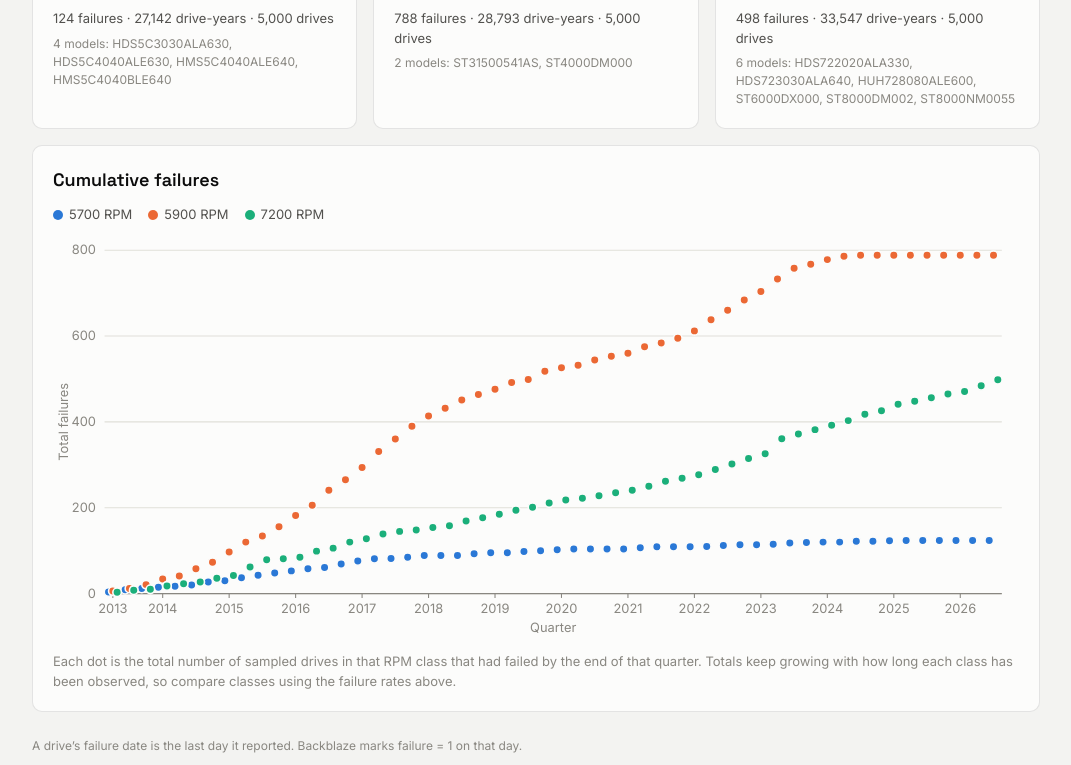
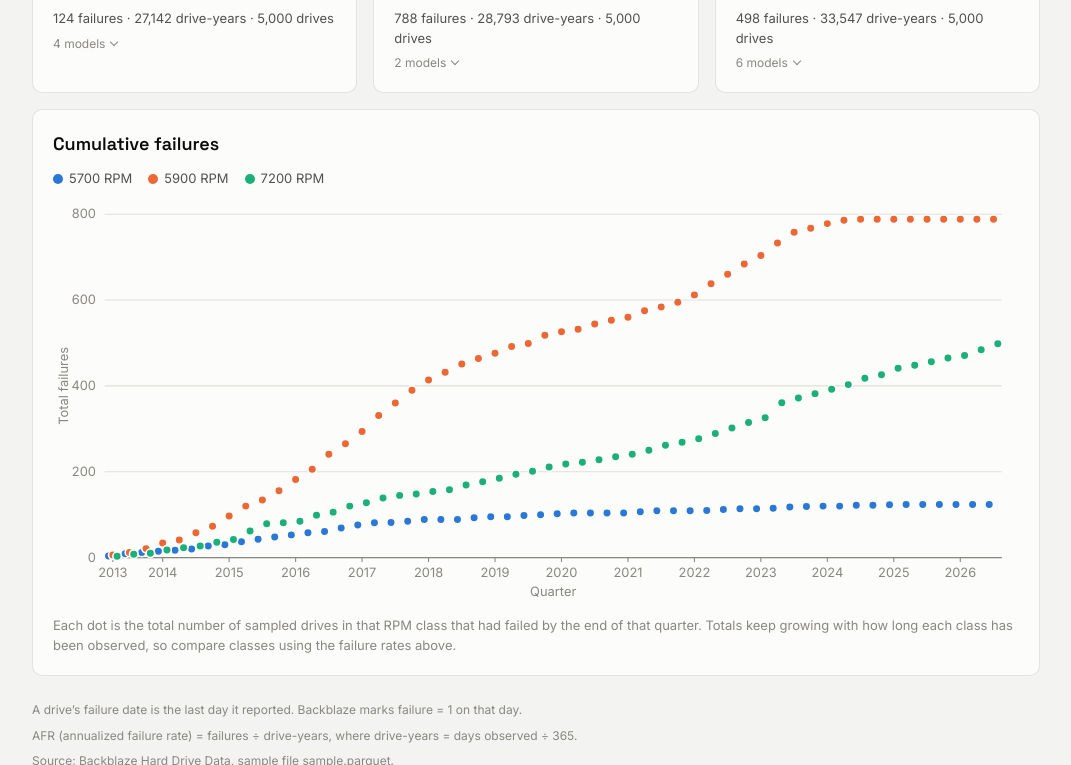
Before and after one commit to phajj/Hard-Drive-Reliability-Analysis, a website: page site/rpm/index.html in a window 1280 px wide. Shown: the part 335-1100 px from the top of the page, without its empty margins (104-1175 px from the left). Drawn offline with Linux system fonts and the light colour scheme.

Commit message:
feat: collapse model lists into a dropdown on failure-rate cards

```diff
--- a/site/rpm/app.js
+++ b/site/rpm/app.js
@@ -70,9 +70,16 @@
     card.appendChild(h("div", "detail",
       fmt(c.failures) + " failures · " + fmt(c.drive_years) + " drive-years · " +
       fmt(c.drives) + " drives"));
+    // Model list, collapsed behind "N models ▾" until clicked
     var m = c.models;
-    card.appendChild(h("div", "models",
-      m.length + (m.length === 1 ? " model: " : " models: ") + m.join(", ")));
+    var box = h("details", "models");
+    var sum = h("summary", "", m.length + (m.length === 1 ? " model" : " models"));
+    sum.appendChild(h("span", "chev"));
+    box.appendChild(sum);
+    var list = h("ul", "model-list");
+    m.forEach(function (name) { list.appendChild(h("li", "", name)); });
+    box.appendChild(list);
+    card.appendChild(box);
     cards.appendChild(card);
   });
 
--- a/site/rpm/style.css
+++ b/site/rpm/style.css
@@ -91,7 +91,34 @@ h2 { font-size: 18px; font-weight: 600; margin: 0 0 12px; }
 }
 .caption { color: var(--text-2); font-size: 13px; }
 .detail { color: var(--text-2); font-size: 13px; margin-top: 12px; }
-.models { color: var(--muted); font-size: 12px; margin-top: 6px; overflow-wrap: anywhere; }
+.models { color: var(--muted); font-size: 12px; margin-top: 6px; }
+.models summary {
+  display: inline-flex;
+  align-items: center;
+  gap: 6px;
+  cursor: pointer;
+  list-style: none;
+  user-select: none;
+}
+.models summary::-webkit-details-marker { display: none; }
+.models summary:hover { color: var(--text-2); }
+.models summary:focus-visible { outline: 2px solid currentColor; outline-offset: 2px; border-radius: 2px; }
+.models .chev {
+  width: 6px;
+  height: 6px;
+  border-right: 1.5px solid currentColor;
+  border-bottom: 1.5px solid currentColor;
+  transform: translateY(-2px) rotate(45deg);
+  transition: transform .15s;
+}
+.models[open] .chev { transform: translateY(1px) rotate(-135deg); }
+.model-list {
+  margin: 6px 0 0;
+  padding: 0;
+  list-style: none;
+  overflow-wrap: anywhere;
+  line-height: 1.6;
+}
 
 .swatch {
   display: inline-block;
```
